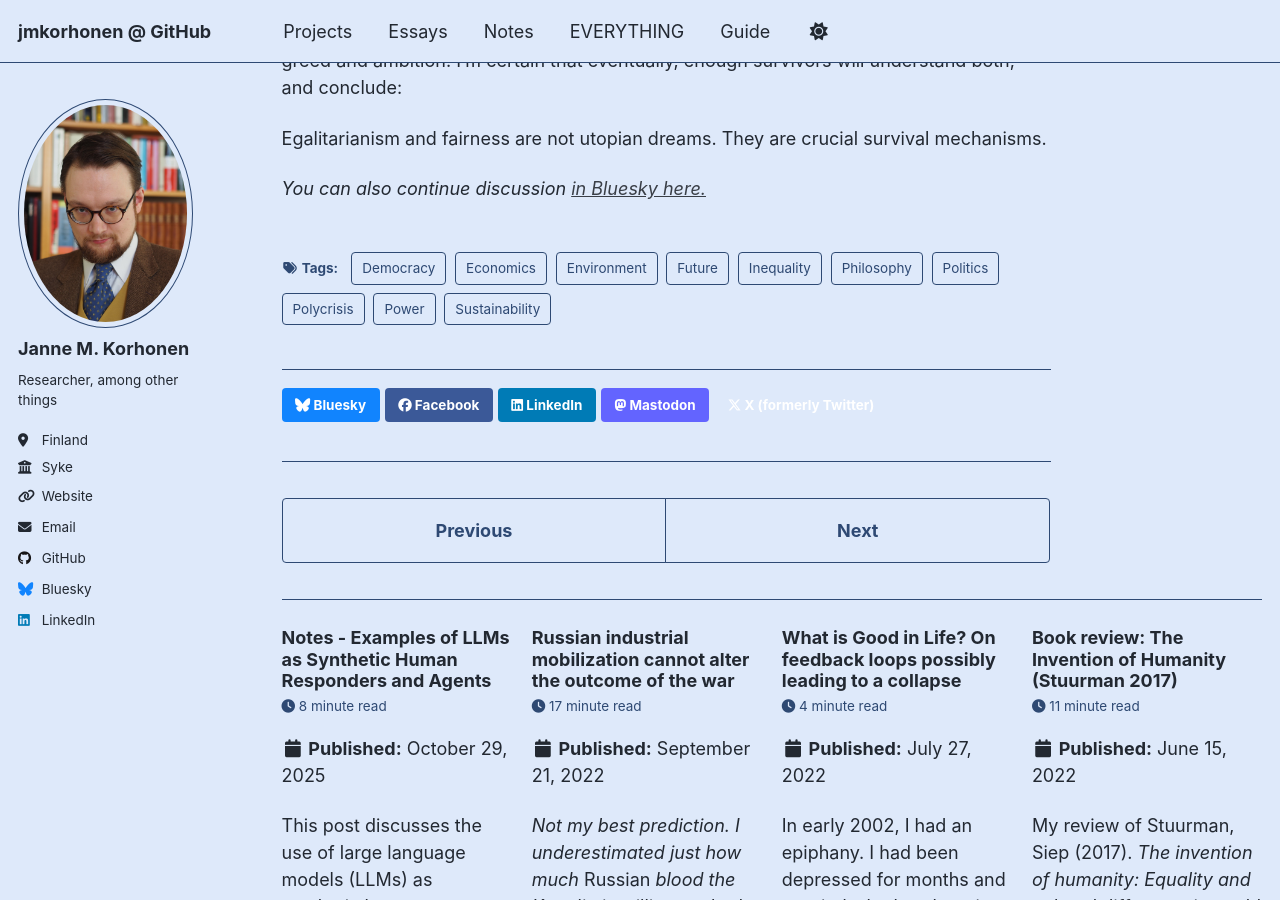
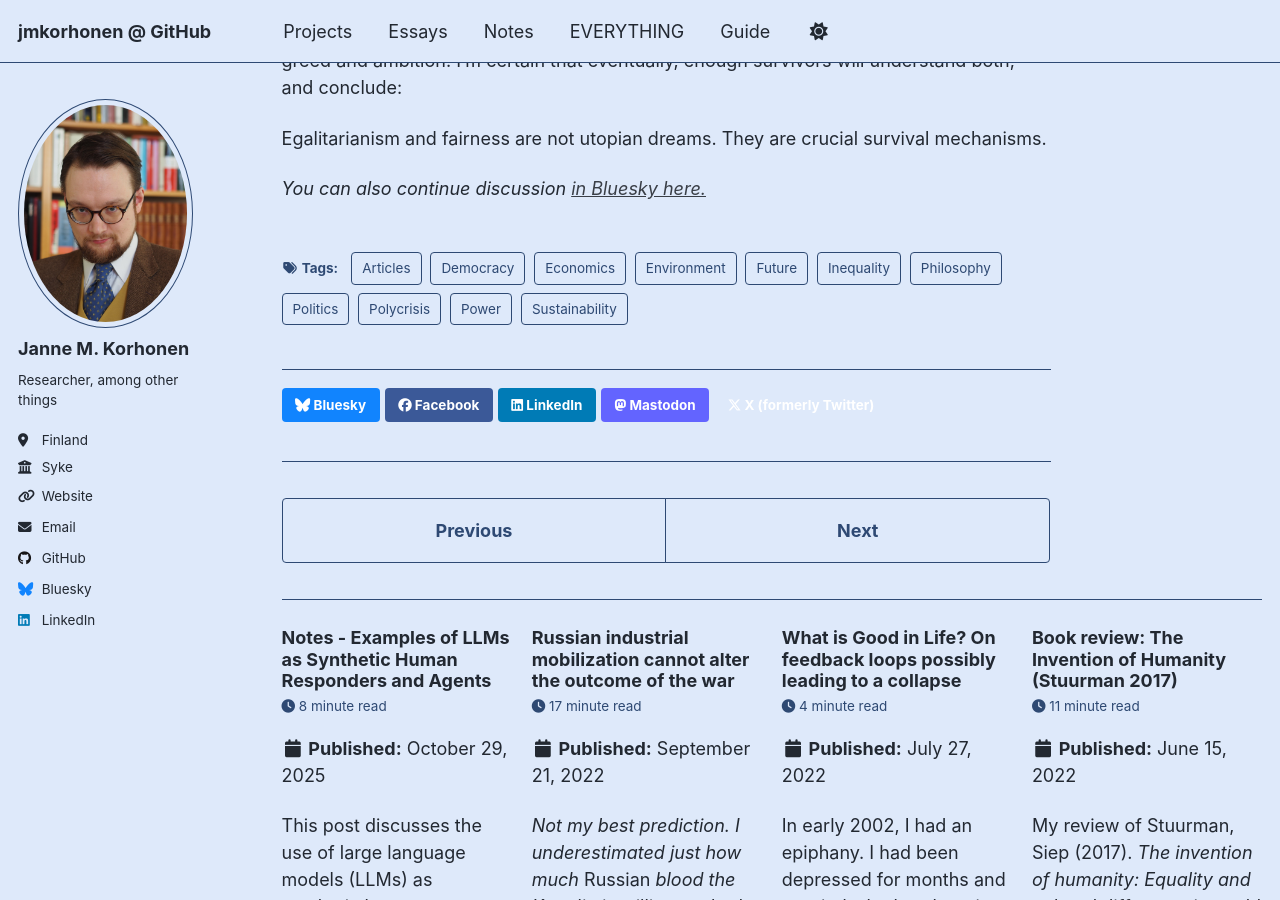
Before and after one commit to jmkorhonen/jmkorhonen.github.io, a Jekyll site: the page built from _posts/2025/2025-10-30-why-sustainable-civilizations-must-be-democratic.md, in a window 1280 px wide and 900 px high, scrolled down 5273 px. Built offline with Jekyll 4.4.1, drawn with Linux system fonts in a browser that asks for light colours; a script that is not in the unit is left out.

Commit message:
Add 'Articles' to topics in sustainability post
Added 'Articles' to the list of topics covered in the post.

```diff
--- a/_posts/2025/2025-10-30-why-sustainable-civilizations-must-be-democratic.md
+++ b/_posts/2025/2025-10-30-why-sustainable-civilizations-must-be-democratic.md
@@ -13,6 +13,7 @@ tags:
   - Environment
   - Polycrisis
   - Philosophy
+  - Articles
 ---
 If civilization is to endure, it will not be ruled. It will have to rule itself.
 
```
